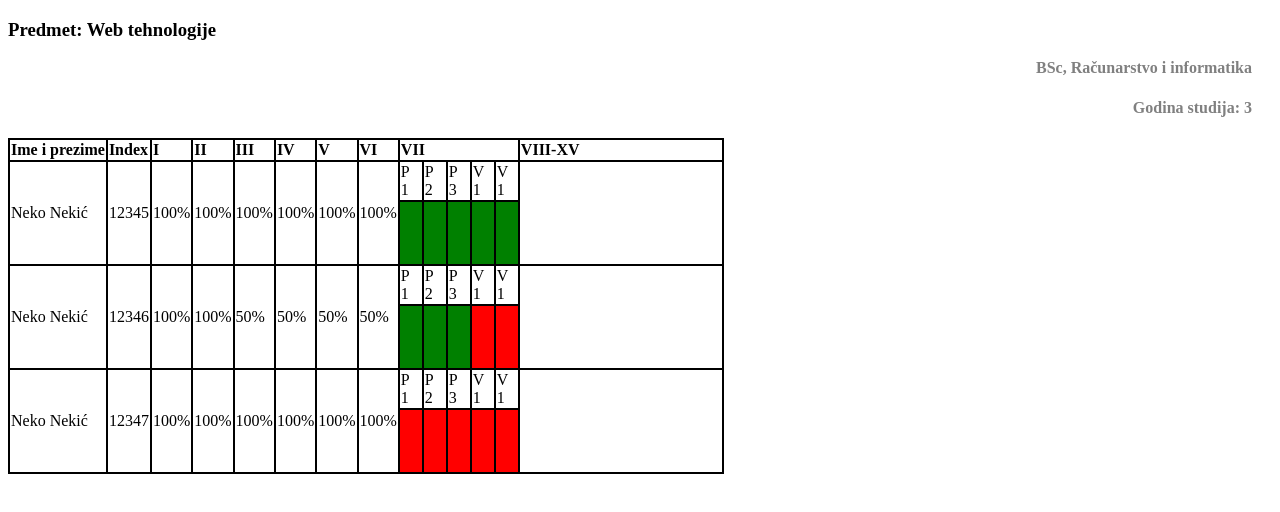
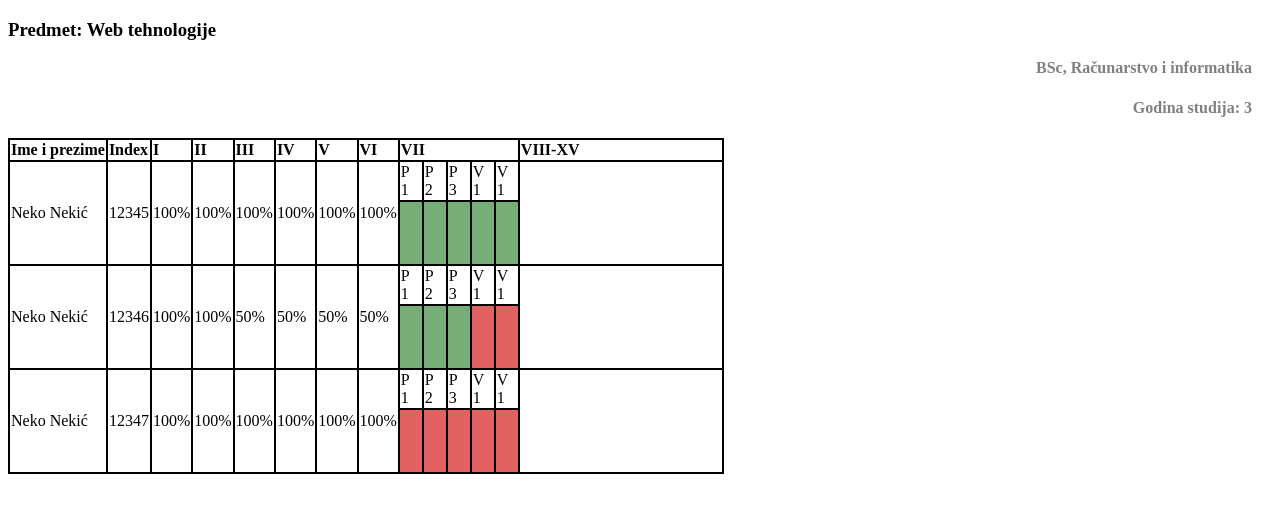
Before and after one commit to dKurtalic/WT, a plain HTML site: page html/prisustvo.html in a window 1280 px wide. Drawn offline with Linux system fonts and the light colour scheme.

Commit message:
Ljepse nijanse boja stavljene

```diff
--- a/css/prisustvo.css
+++ b/css/prisustvo.css
@@ -35,12 +35,12 @@ h4 {
 
 
 .prisutan {
-    background-color: green;
+    background-color: rgb(119, 174, 119);
     height: 60px;
 }
 
 .neprisutan {
-    background-color: red;
+    background-color: rgb(225, 97, 97);
     height: 60px;
 }
 
```
